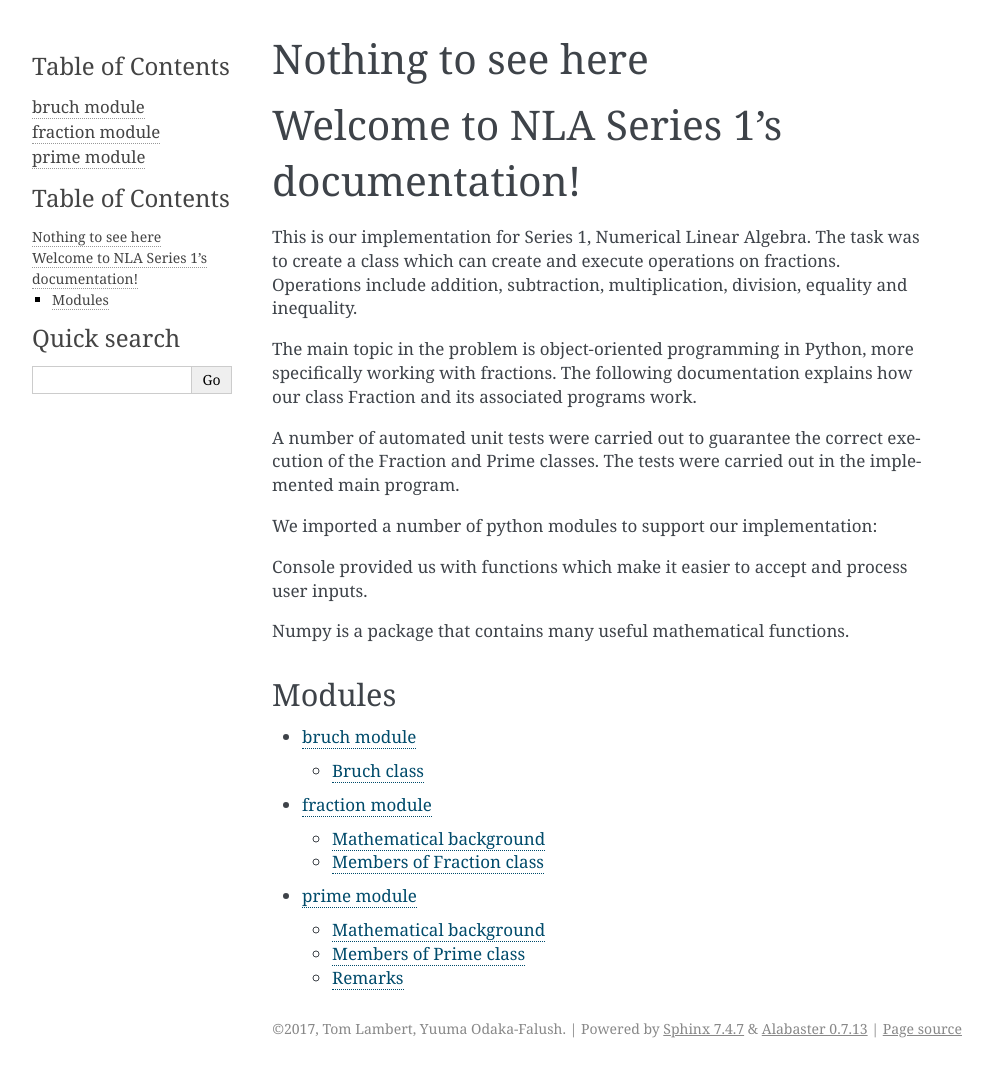
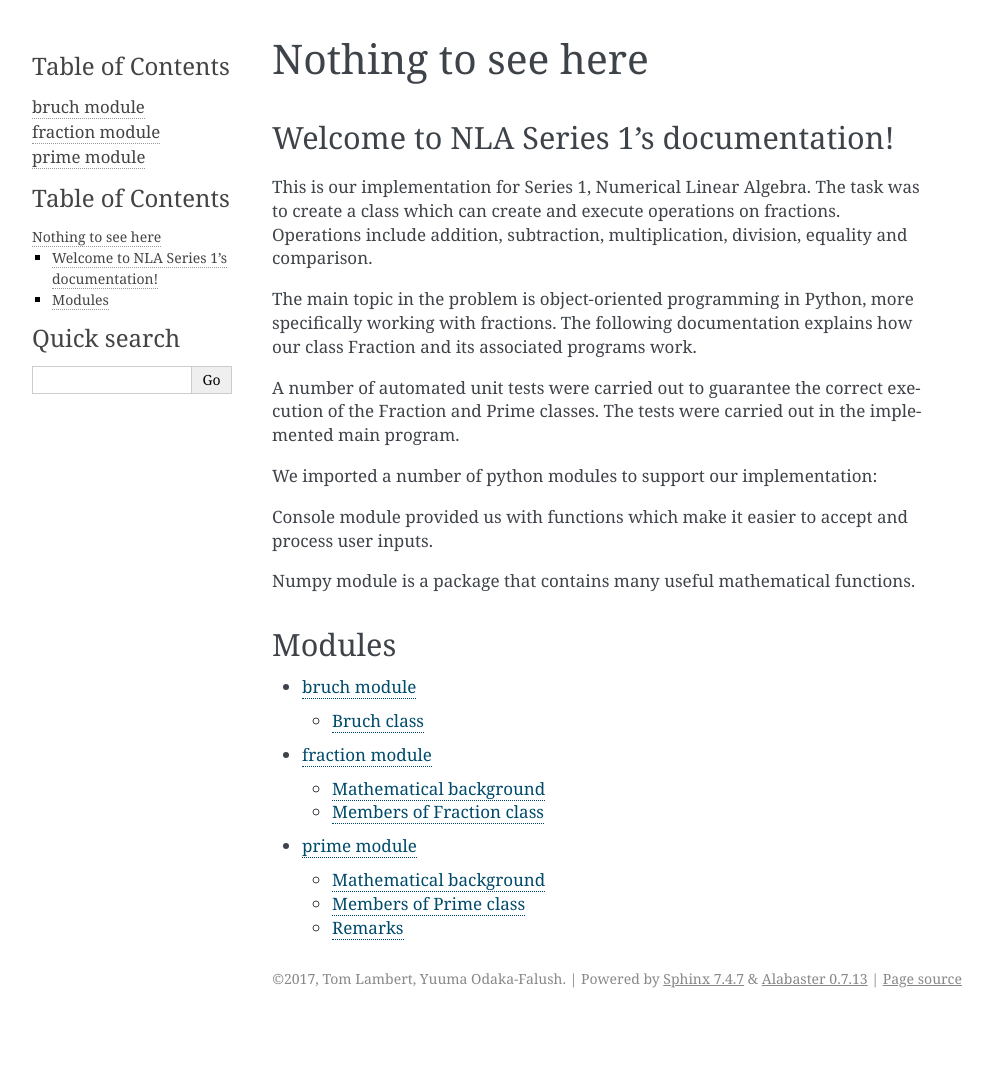
Before and after one commit to Koopakiller/Edu-NLA, a Sphinx documentation site: the page built from serie1/Documentation/source/index.rst, in a window 1280 px wide. Shown: the whole page, without its empty margins (148-1141 px from the left). Built offline with Sphinx 7.4.7, drawn with Linux system fonts in a browser that asks for light colours; after the commit the page ends 1018 px from its top, so only the background shows below that.

Commit message:
continued documentation

```diff
--- a/serie1/Documentation/source/index.rst
+++ b/serie1/Documentation/source/index.rst
@@ -7,11 +7,11 @@ Nothing to see here
 ===================
 
 Welcome to NLA Series 1's documentation!
-========================================
+----------------------------------------
 
 This is our implementation for Series 1, Numerical Linear Algebra.
 The task was to create a class which can create and execute operations on fractions.
-Operations include addition, subtraction, multiplication, division, equality and inequality.
+Operations include addition, subtraction, multiplication, division, equality and comparison.
 
 The main topic in the problem is object-oriented programming in Python, more specifically working with fractions.
 The following documentation explains how our class Fraction and its associated programs work.
@@ -21,13 +21,9 @@ The tests were carried out in the implemented main program.
 
 We imported a number of python modules to support our implementation:
 
-Console provided us with functions which make it easier to accept and process user inputs.
+Console module provided us with functions which make it easier to accept and process user inputs.
 
-Numpy is a package that contains many useful mathematical functions.
-
-
-
-
+Numpy module is a package that contains many useful mathematical functions.
 
 
 Modules
```
Also changed, not shown: 2 other files.
